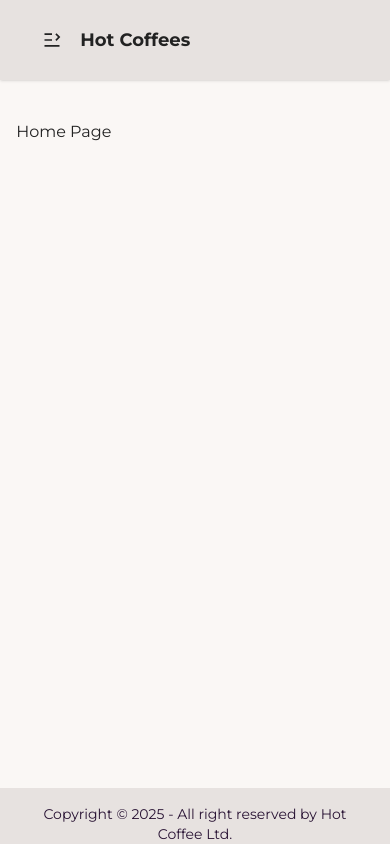
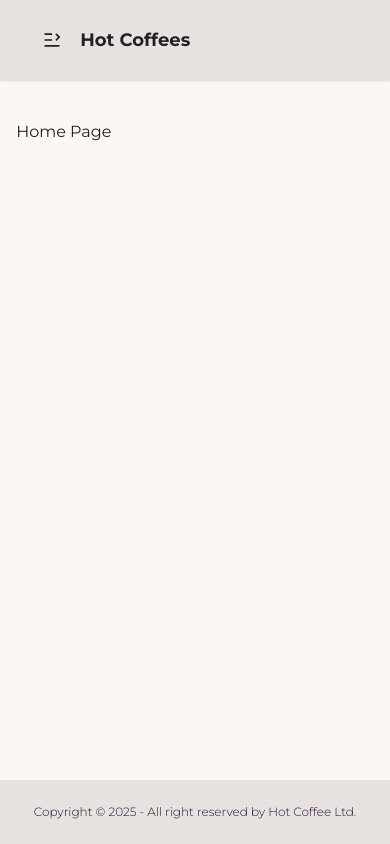
Before and after one commit to rubayedhasan/coffee-shop-router, a React (Vite) app: page / in a window 390 px wide. Built offline with nearby package versions, Linux system fonts and the light colour scheme.

Commit message:
adding CNAME file for surge deployment & _redirects file for solve the netlify error on re-loading the dynamic page and make footer component responsive for all devices

```diff
--- a/src/components/Footer.jsx
+++ b/src/components/Footer.jsx
@@ -1,9 +1,9 @@
 const Footer = () => {
   return (
-    <footer className="bg-base-300 p-4 h-14">
-      <div className="footer sm:footer-horizontal footer-center text-base-content w-11/12 lg:w-4/5 h-full mx-auto">
+    <footer className="bg-base-300 py-8 h-14">
+      <div className="footer sm:footer-horizontal footer-center text-base-content w-11/12 lg:w-4/5 h-full mx-auto flex flex-col justify-center">
         <aside>
-          <p>
+          <p className="text-xs md:text-base font-light">
             Copyright © {new Date().getFullYear()} - All right reserved by Hot
             Coffee Ltd.
           </p>
--- a/src/mainLayouts/MainLayout.jsx
+++ b/src/mainLayouts/MainLayout.jsx
@@ -9,7 +9,7 @@ const MainLayout = () => {
       <Navbar></Navbar>
 
       {/* dynamic section container component::  */}
-      <section className="h-[calc(100vh-136px)] w-11/12 md:w-4/5 py-10 lg:py-12 mx-auto">
+      <section className="h-[calc(100vh-144px)] w-11/12 md:w-4/5 py-10 lg:py-12 mx-auto">
         {/* dynamic section  */}
         <Outlet />
       </section>
```
Also changed, not shown: 2 other files (tests, documents, lock files or other folders).
